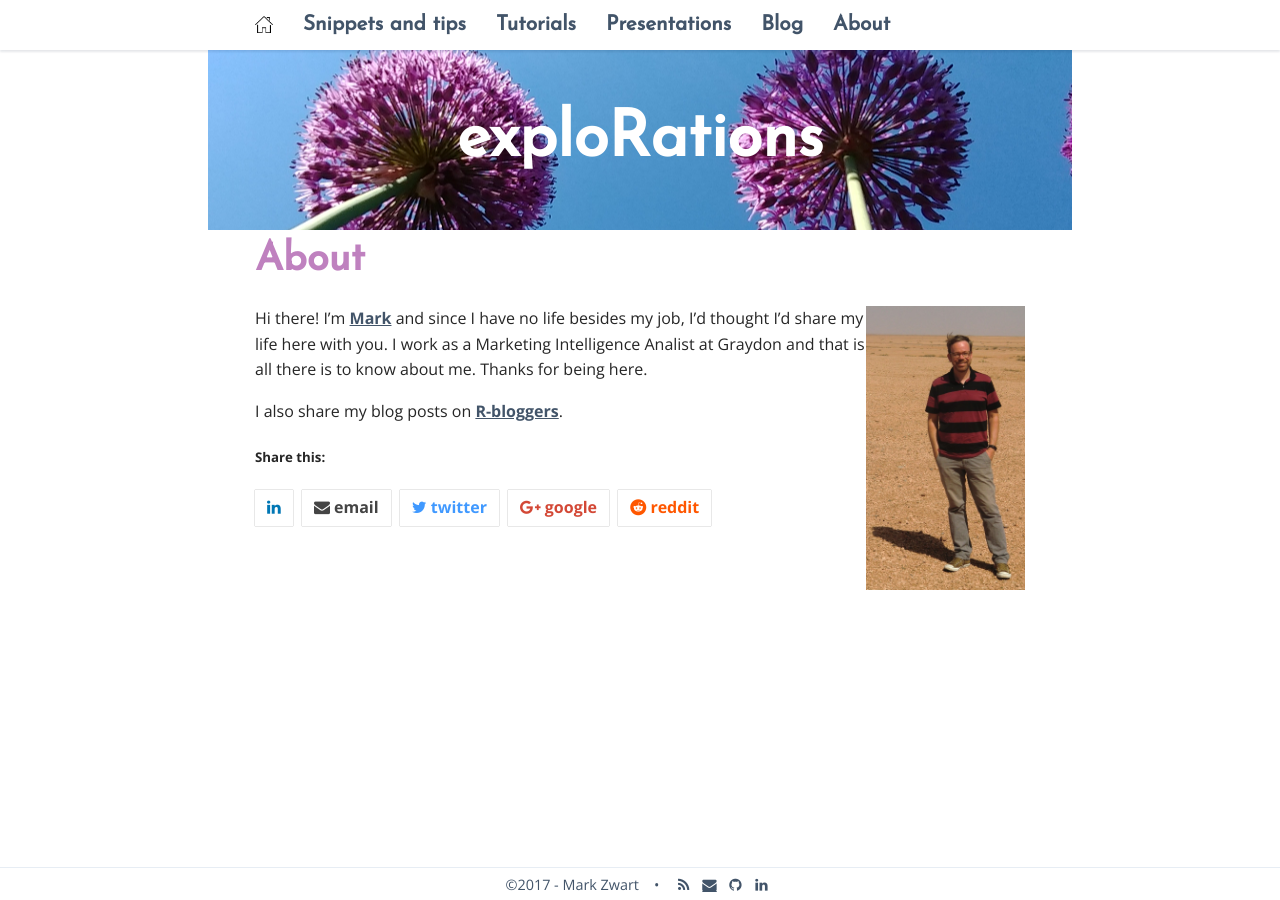
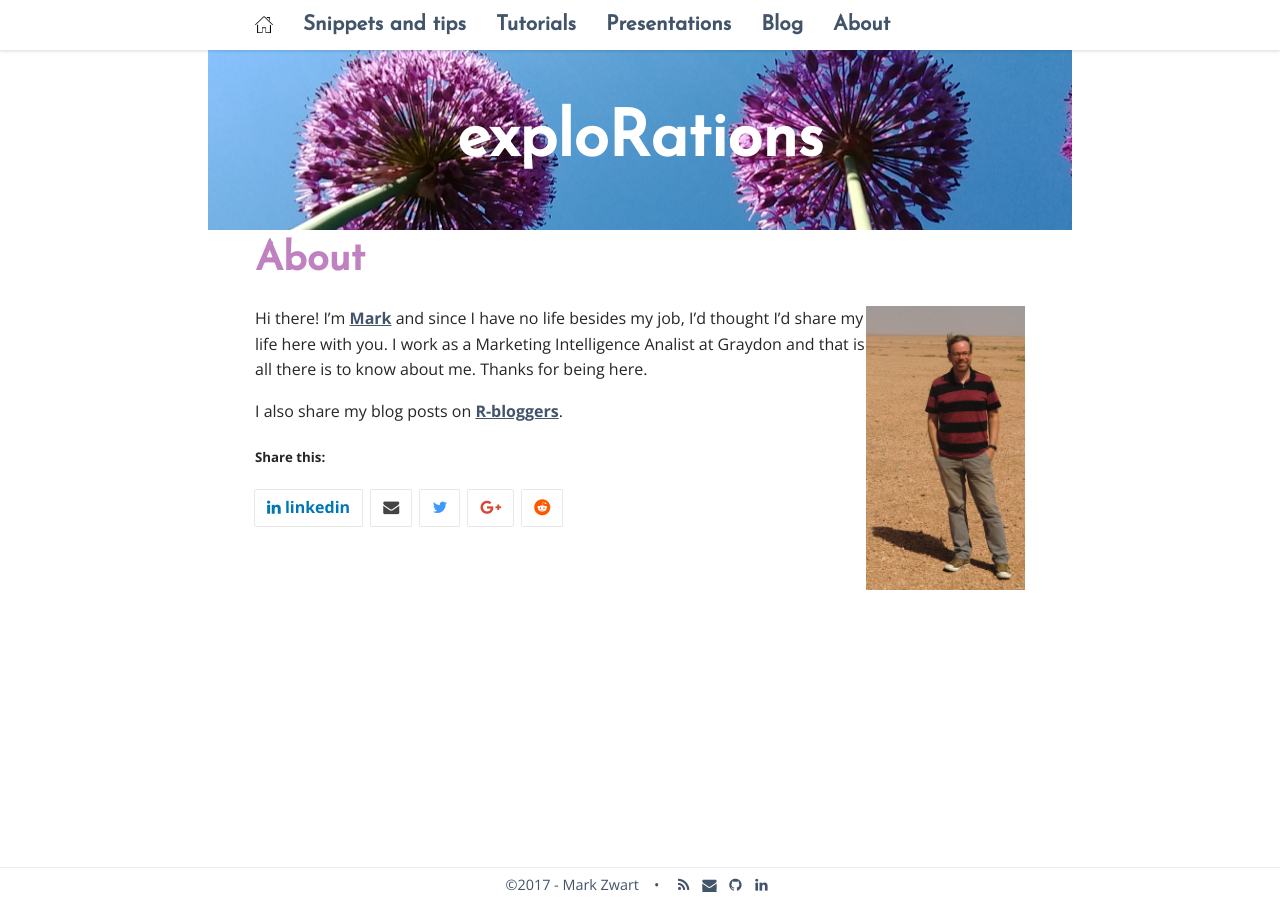
Before and after one commit to mark-me/mark-me.github.io, a Jekyll site: the page built from _pages/04-about.md, in a window 1280 px wide. Built offline with Jekyll 4.4.1, drawn with Linux system fonts in a browser that asks for light colours; nearby versions of some CDN libraries; comment, search, counter and statistics services are not loaded.

Commit message:
Update share.html

```diff
--- a/_includes/share.html
+++ b/_includes/share.html
@@ -4,16 +4,16 @@
 <div class="share-box">
 <h5>Share this:</h5>
 <a class="l" href="https://www.linkedin.com/shareArticle?mini=true&url={{ site.url }}{{ page.url }}&title={{ page.title }}&summary=&source=webjeda" onclick="window.open(this.href, 'mywin',
-'left=20,top=20,width=500,height=500,toolbar=1,resizable=0'); return false;" ><i class="fa fa-linkedin fa"></i></a>
+'left=20,top=20,width=500,height=500,toolbar=1,resizable=0'); return false;" ><i class="fa fa-linkedin fa"></i><span> linkedin</span></a>
 
-<a class="e" href="mailto:?subject=&amp;body=Check out this page {{ site.url }}{{ page.url }}"><i class="fa fa-envelope fa"></i><span> email</span></a>
+<a class="e" href="mailto:?subject=&amp;body=Check out this page {{ site.url }}{{ page.url }}" title="email"><i class="fa fa-envelope fa"></i></a>
 
-<a class="t" href="https://twitter.com/intent/tweet?text={{ page.title }}&url={{ site.url }}{{ page.url }} onclick="window.open(this.href, 'mywin',
-'left=20,top=20,width=500,height=500,toolbar=1,resizable=0'); return false;"><i class="fa fa-twitter fa"></i><span> twitter</span></a>
+<a class="t" href="https://twitter.com/intent/tweet?text={{ page.title }}&url={{ site.url }}{{ page.url }} title="twitter" onclick="window.open(this.href, 'mywin',
+'left=20,top=20,width=500,height=500,toolbar=1,resizable=0'); return false;"><i class="fa fa-twitter fa"></i></a>
 
-<a class="g" href="https://plus.google.com/share?url={{ site.url }}{{ page.url }}" onclick="window.open(this.href, 'mywin',
-'left=20,top=20,width=500,height=500,toolbar=1,resizable=0'); return false;" ><i class="fa fa-google-plus fa"></i><span> google</span></a>
+<a class="g" href="https://plus.google.com/share?url={{ site.url }}{{ page.url }}" title="Google+" onclick="window.open(this.href, 'mywin',
+'left=20,top=20,width=500,height=500,toolbar=1,resizable=0'); return false;" ><i class="fa fa-google-plus fa"></i></a>
 
-<a class="r" href="http://www.reddit.com/submit?url={{ site.url }}{{ page.url }}" onclick="window.open(this.href, 'mywin',
-'left=20,top=20,width=900,height=500,toolbar=1,resizable=0'); return false;" ><i class="fa fa-reddit fa"></i><span> reddit</span></a>
+<a class="r" href="http://www.reddit.com/submit?url={{ site.url }}{{ page.url }}" title="Reddit" onclick="window.open(this.href, 'mywin',
+'left=20,top=20,width=900,height=500,toolbar=1,resizable=0'); return false;" ><i class="fa fa-reddit fa"></i></a>
 </div>
```
